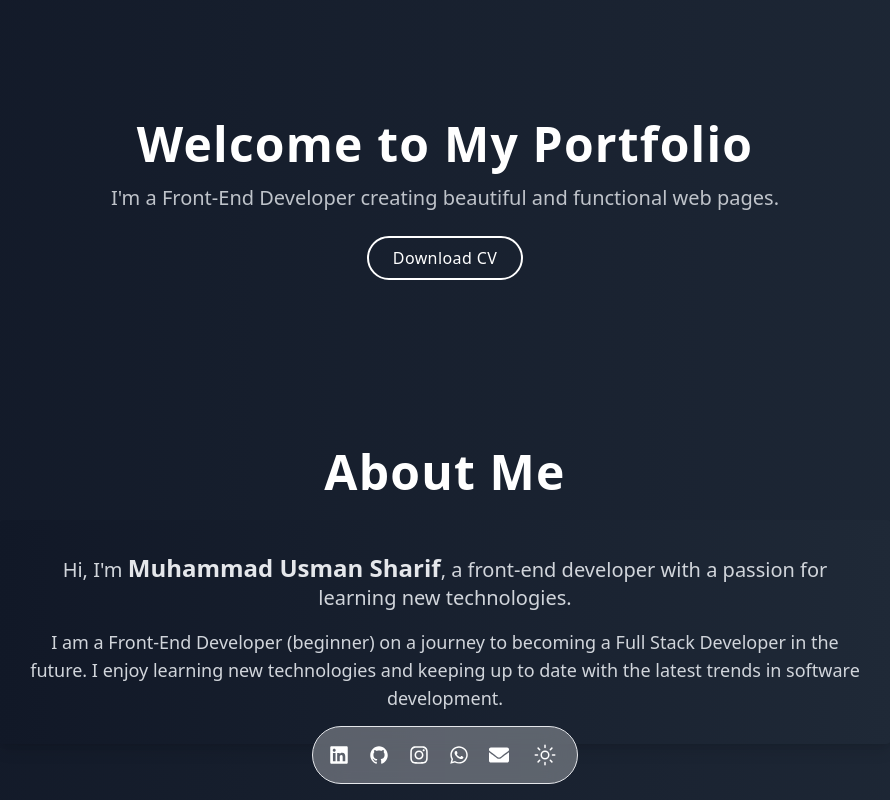
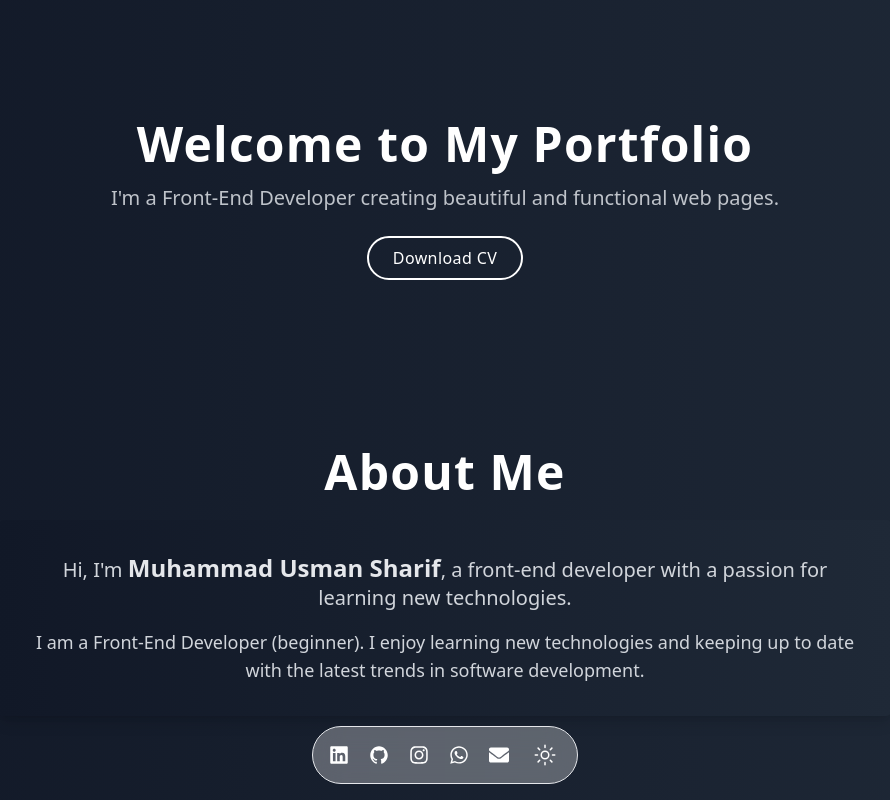
Before and after one commit to usharif00/Portfolio-adv, a React (Create React App) app: page / in a window 1280 px wide. Shown: the top 800 px of the page, without its empty margins (195-1085 px from the left). Built offline with nearby package versions, Linux system fonts and the light colour scheme.

Commit message:
Updated About Section

```diff
--- a/src/components/About.jsx
+++ b/src/components/About.jsx
@@ -15,7 +15,7 @@ const About = () => {
             Hi, I'm <span className="font-extrabold text-xl sm:text-2xl text-gray-200 dark:text-gray-200">Muhammad Usman Sharif</span>, a front-end developer with a passion for learning new technologies.
           </p>
           <p className="text-base sm:text-lg text-gray-300 dark:text-gray-500">
-            I am a Front-End Developer (beginner) on a journey to becoming a Full Stack Developer in the future. I enjoy learning new technologies and keeping up to date with the latest trends in software development.
+            I am a Front-End Developer (beginner). I enjoy learning new technologies and keeping up to date with the latest trends in software development.
           </p>
         </div>
       </div>
```
